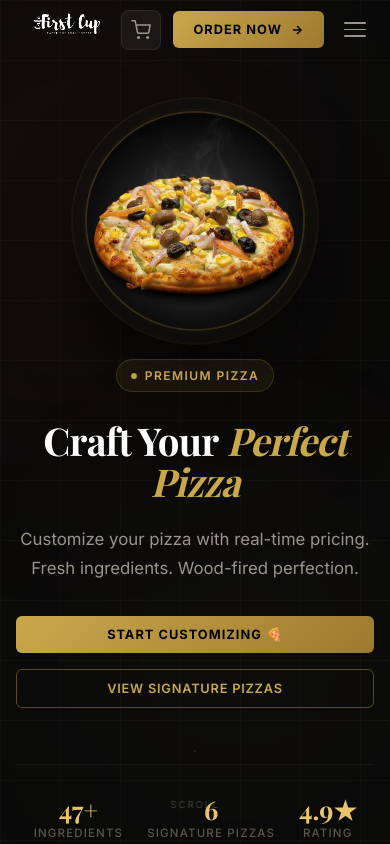
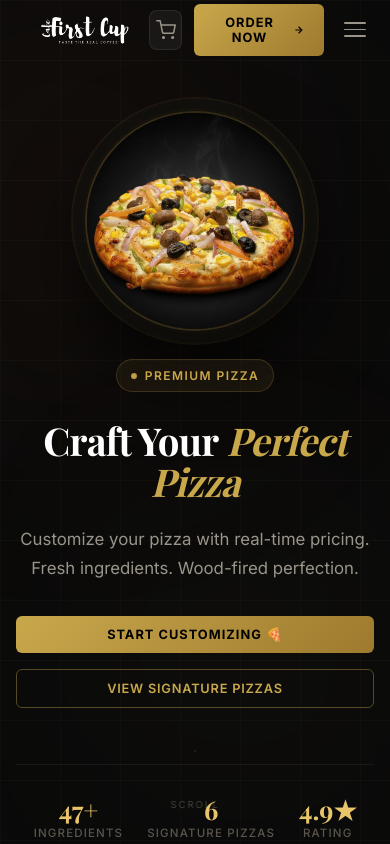
Before and after one commit to Mujjamil/PizzaBuilder, a React (Vite) app: page / in a window 390 px wide. Shown: the top 844 px of the page. Built offline with nearby package versions, Linux system fonts and the light colour scheme; a web font is replaced by a local one.

Commit message:
changed logo perspective

```diff
--- a/src/components/Navbar.css
+++ b/src/components/Navbar.css
@@ -265,9 +265,10 @@
     }
 
     .navbar__logo-img {
-        height: 100px;
-        max-height: 100px;
-        padding-top: 2px;
+        height: 150px;
+        max-height: 150px;
+        margin-top: 20px;
+        padding: 2px;
     }
     .hero__image-wrap{
         margin-top: 50px;
```
